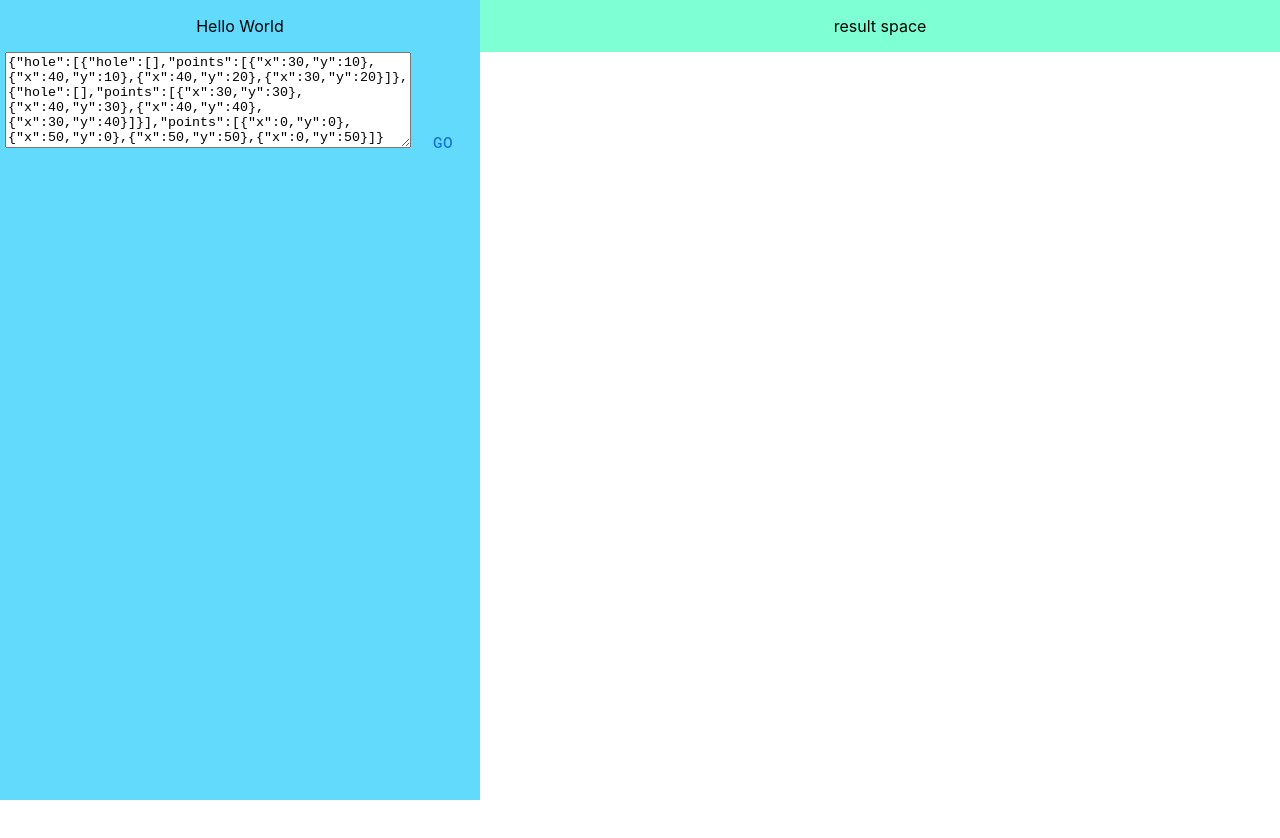
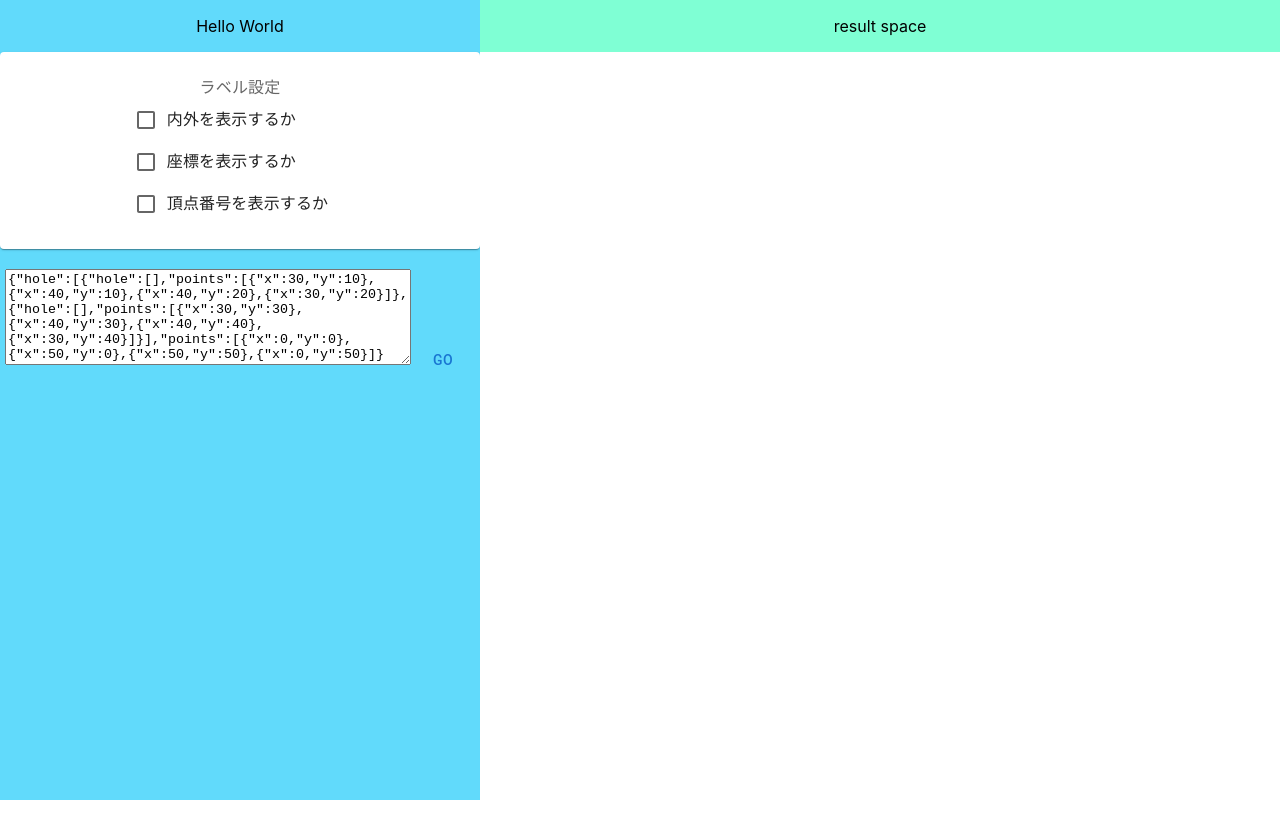
Before and after one commit to reud/pomme-de-terre, a React (Create React App) app: page / in a window 1280 px wide. Shown: the top 838 px of the page. Built offline with nearby package versions, Linux system fonts and the light colour scheme.

Commit message:
ガワを作った

```diff
--- a/src/App.tsx
+++ b/src/App.tsx
@@ -3,6 +3,7 @@ import './App.css';
 import { writePolygon } from './canvasRenderer';
 import {Button, TextareaAutosize} from '@mui/material';
 import {normalizePolygon, Polygon} from './Polygon';
+import {Options, RendererOptions} from './Options';
 
 
 
@@ -73,12 +74,15 @@ function App() {
         <p>
           {statusMessage}
         </p>
+        <Options onChange={(v) => {}} defaultValues={{
+          showInnerOrOuterLabel: false, showPositionLabel: false, showVerticesIndexLabel: false
+        }} />
         <TextareaAutosize
           maxRows="1000"
           aria-label="play-string"
           defaultValue={JSON.stringify(defaultPolygon)}
           onChange={handleValueChange}
-          style={{ width: 400 }}
+          style={{ width: 400,marginTop: 20 }}
         />
         <Button onClick={() => writePolygon(canvasCtx!,polygon!,originPolygon!)}>
           Go
--- /dev/null
+++ b/src/Options.tsx
@@ -0,0 +1,66 @@
+import React, {useState} from 'react';
+import {Card, Checkbox, FormControl, FormControlLabel, FormGroup, FormHelperText, FormLabel, RadioGroup} from '@mui/material';
+
+export interface RendererOptions {
+  showInnerOrOuterLabel: boolean;
+  showPositionLabel: boolean;
+  showVerticesIndexLabel: boolean;
+}
+
+export interface OptionsProps {
+  onChange: (opt: RendererOptions)=>void;
+  defaultValues: RendererOptions;
+}
+
+type RadioButtonVariants = "showInnerOrOuterLabel" | "showPositionLabel" | "showVerticesIndexLabel";
+
+export const Options: React.FC<OptionsProps> = (props) => {
+  const [showInnerOrOuterLabel,setShowInnerOrOuterLabel] = useState<boolean>(props.defaultValues.showInnerOrOuterLabel);
+  const [showPositionLabel,setShowPositionLabel] = useState<boolean>(props.defaultValues.showPositionLabel);
+  const [showVerticesIndexLabel,setShowVerticesIndexLabel] = useState<boolean>(props.defaultValues.showVerticesIndexLabel);
+
+  const handleChange = (variants: RadioButtonVariants) => {
+    return (event: React.ChangeEvent<HTMLInputElement>) => {
+      switch (variants) {
+        case 'showInnerOrOuterLabel':
+          setShowInnerOrOuterLabel(event.target.checked);
+          break;
+        case 'showPositionLabel':
+          setShowPositionLabel(event.target.checked);
+          break;
+        case 'showVerticesIndexLabel':
+          setShowVerticesIndexLabel(event.target.checked);
+          break;
+      }
+    };
+  }
+
+
+  return (
+    <Card>
+      <FormControl sx={{ m: 3 }} component="fieldset" variant="standard">
+        <FormLabel component="legend">ラベル設定</FormLabel>
+        <FormGroup>
+          <FormControlLabel
+            control={
+              <Checkbox checked={showInnerOrOuterLabel} onChange={handleChange('showInnerOrOuterLabel')} name="内外のラベルを表示するか" />
+            }
+            label="内外を表示するか"
+          />
+          <FormControlLabel
+            control={
+              <Checkbox checked={showPositionLabel} onChange={handleChange('showPositionLabel')} name="座標を表示するか" />
+            }
+            label="座標を表示するか"
+          />
+          <FormControlLabel
+            control={
+              <Checkbox checked={showVerticesIndexLabel} onChange={handleChange('showVerticesIndexLabel')} name="頂点番号を表示するか" />
+            }
+            label="頂点番号を表示するか"
+          />
+        </FormGroup>
+      </FormControl>
+    </Card>
+  )
+}
```
Also changed, not shown: 5 other files (tests, documents, lock files or other folders).
